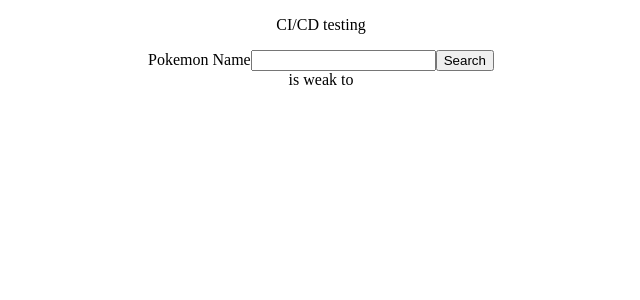
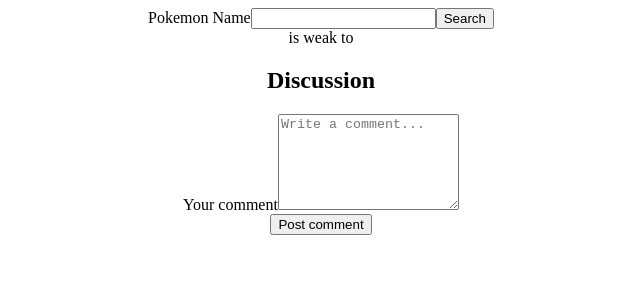
Before and after one commit to walnut07/pokemon-gcp, a React (Create React App) app in the folder ui/: page / in a window 1280 px wide. Shown: the top 300 px of the page, without its empty margins (319-959 px from the left). Built offline with nearby package versions, Linux system fonts and the light colour scheme.

Commit message:
get client to send a comment to server

```diff
--- a/ui/src/API/api.ts
+++ b/ui/src/API/api.ts
@@ -8,6 +8,11 @@
     constructor(pokeName: string) {
         this.POKE_API_PATH = 'https://pokeapi.co/api/v2/';
         this.pokeName = pokeName;
+    }
+
+    async getPokeId(): Promise<number> {
+        const data = await axios.get(this.POKE_API_PATH + 'pokemon/' + this.pokeName).then(res => res.data);
+        return data['id'];
     }
 
     async getDoubleDamageFrom(): Promise<DoubleDamageFromArray> {
--- /dev/null
+++ b/ui/src/API/pokeServer.ts
@@ -0,0 +1,16 @@
+import { CommentReq } from '../interface/interface';
+import axios from 'axios';
+
+class WhichPokemonApi {
+    private readonly WHICH_SERVER_PATH: string;
+
+    constructor() {
+        this.WHICH_SERVER_PATH = 'http://localhost:8080/';
+    }
+
+    async submitComment(comment: CommentReq) {
+        axios.put(this.WHICH_SERVER_PATH + 'comment', comment);
+    }
+}
+
+export {WhichPokemonApi as PokeServerApi}
--- a/ui/src/App.tsx
+++ b/ui/src/App.tsx
@@ -1,5 +1,6 @@
 import './App.css';
 
+import CommentForm from './components/CommentForm';
 import DoubleDamageFrom from './components/DoubleDamageFrom';
 import { DoubleDamageFromArray } from './interface/interface';
 import Input from './components/Input';
@@ -7,12 +8,13 @@
 
 function App() {
   const [doubleDamageFrom, setDoubleDamageFrom] = useState<DoubleDamageFromArray>([]);
+  const [pokeId, setPokemonId] = useState<number | null>(null);
 
   return (
     <div className="App">
-      <p>CI/CD testing</p>
-      <Input setDoubleDamageFrom={setDoubleDamageFrom}/>
+      <Input setDoubleDamageFrom={setDoubleDamageFrom} setPokeId={setPokemonId}/>
       <DoubleDamageFrom doubleDamageTo={doubleDamageFrom}></DoubleDamageFrom>
+      <CommentForm pokeId={pokeId} />
     </div>
   );
 }
--- /dev/null
+++ b/ui/src/components/CommentForm.tsx
@@ -0,0 +1,46 @@
+import { CommentReq } from "../interface/interface";
+import { PokeServerApi } from "../API/pokeServer";
+
+interface Props {
+    pokeId: number | null;
+}
+
+const CommentForm:  React.FC<Props> = ({pokeId: pokemonId}) => {
+    const pokeServerApi = new PokeServerApi();
+
+    const submitComment = async (event: React.MouseEvent<HTMLButtonElement>) => {
+        event.preventDefault();
+        const textarea = document.getElementById('comment') as HTMLInputElement;
+        const req: CommentReq = {pokemonId: pokemonId!, unixTime: new Date().getTime(), content: textarea.value}
+        try {
+            await pokeServerApi.submitComment(req);
+        } catch (e) {
+            console.error("some error while posting the comment")
+        }
+    }
+
+
+    return (
+        <section className="bg-white py-8 lg:py-16">
+            <div className="max-w-2xl mx-auto px-4">
+                <div className="flex justify-between items-center mb-6">
+                    <h2 className="text-lg lg:text-2xl font-bold text-gray-900">Discussion</h2> {/* TODO(kurumi): Show the number of comments dynamically */}
+                </div>
+                <form className="mb-6">
+                    <div className="py-2 px-4 mb-4 bg-white rounded-lg rounded-t-lg border border-gray-200">
+                        <label htmlFor="comment" className="sr-only">Your comment</label>
+                        <textarea id="comment" rows={6}
+                            className="px-0 w-full text-sm text-gray-900 border-0 focus:ring-0 focus:outline-none"
+                            placeholder="Write a comment..." required></textarea>
+                    </div>
+                    <button type="submit" onClick={submitComment}
+                        className="inline-flex items-center py-2.5 px-4 text-xs font-medium bg-primary-700 rounded-lg focus:ring-4 focus:ring-primary-200 hover:bg-primary-800">
+                        Post comment
+                    </button>
+                </form>
+            </div>
+        </section>
+    )
+}
+
+export default CommentForm;
--- a/ui/src/components/Input.tsx
+++ b/ui/src/components/Input.tsx
@@ -3,12 +3,25 @@
 import { DoubleDamageFromArray } from "../interface/interface";
 import {PokeTypeApi} from "../API/api";
 
-function Input({ setDoubleDamageFrom: setDoubleDamageFrom } : {setDoubleDamageFrom: Dispatch<SetStateAction<DoubleDamageFromArray>>}) {
+interface Props {
+    setDoubleDamageFrom: Dispatch<SetStateAction<DoubleDamageFromArray>>;
+    setPokeId: Dispatch<SetStateAction<number | null>>;
+}
+
+const Input:  React.FC<Props> = ({setDoubleDamageFrom, setPokeId}) => {
     const displayDoubleDamageFrom = async (event: React.MouseEvent<HTMLButtonElement>) => {
         event.preventDefault();
         const input = document.getElementById('poke-name') as HTMLInputElement;
-        const doubleDamageTo = await new PokeTypeApi(input.value).getDoubleDamageFrom();
-        setDoubleDamageFrom(doubleDamageTo);
+        const pokeName = input.value;
+        const pokeTypeApi = new PokeTypeApi(pokeName)
+        try {
+            const doubleDamageTo = await pokeTypeApi.getDoubleDamageFrom();
+            const pokeId = await pokeTypeApi.getPokeId() as number;
+            setDoubleDamageFrom(doubleDamageTo);
+            setPokeId(pokeId)
+        } catch (e) {
+            console.error("error while getting Pokemon data")
+        }
     }
 
     return (
--- a/ui/src/interface/interface.ts
+++ b/ui/src/interface/interface.ts
@@ -4,3 +4,9 @@
 }
 
 export interface DoubleDamageFromArray extends Array<DoubleDamageFromObj>{}
+
+export interface CommentReq {
+    pokemonId: number;
+    unixTime: number;
+    content: string;
+}
```
